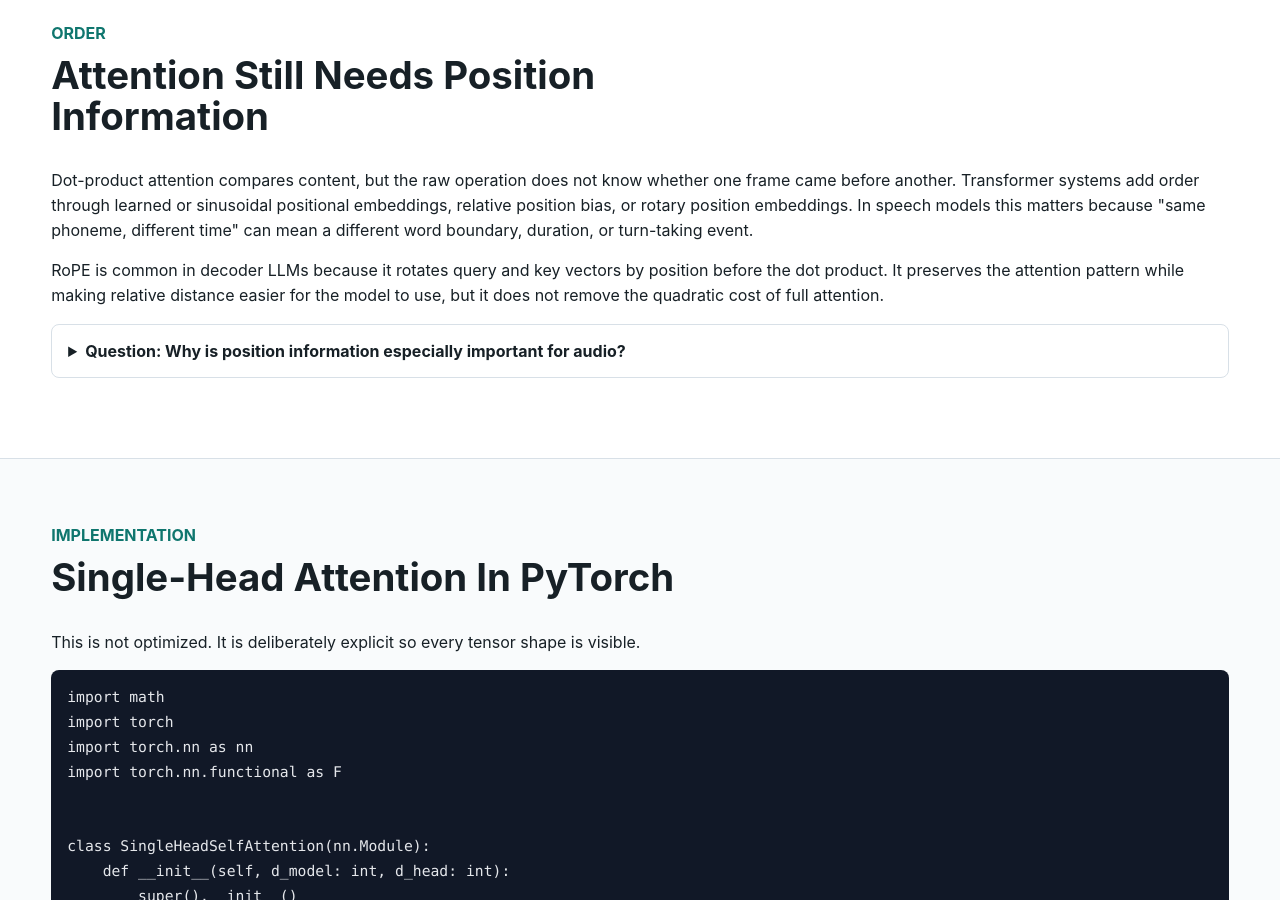
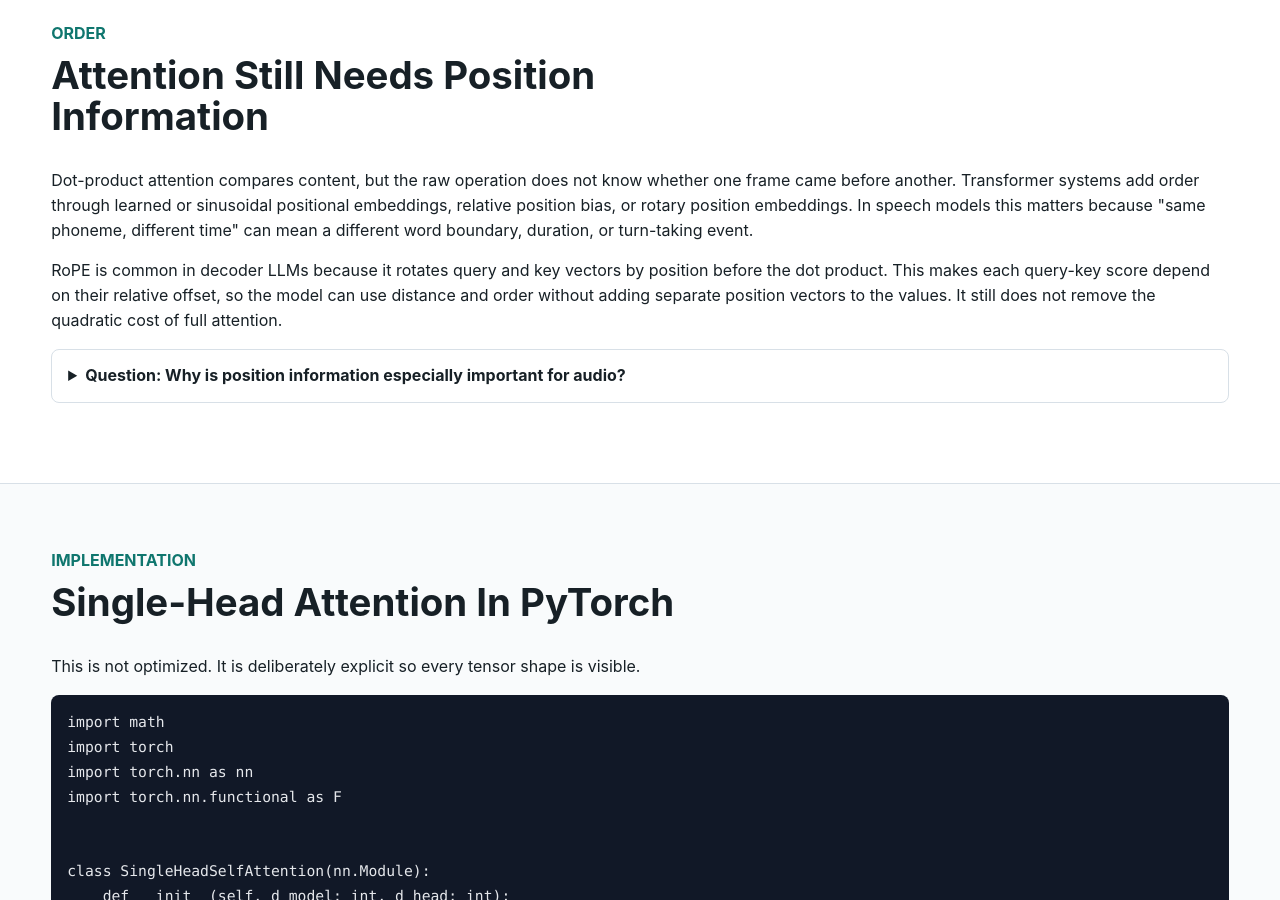
Before and after one commit to kennethli319/kennethli319.github.io, a Jekyll site: the page audio-text-ml-course/lessons/transformers.html, which Jekyll copies as it is, in a window 1280 px wide and 900 px high, scrolled down 1627 px. Built offline with Jekyll 4.4.1, drawn with Linux system fonts in a browser that asks for light colours.

Commit message:
Update transformer lesson RoPE wording

```diff
--- a/audio-text-ml-course/lessons/transformers.html
+++ b/audio-text-ml-course/lessons/transformers.html
@@ -97,9 +97,10 @@ output = weights @ V</code></pre>
       </p>
       <p>
         RoPE is common in decoder LLMs because it rotates query and key vectors
-        by position before the dot product. It preserves the attention pattern
-        while making relative distance easier for the model to use, but it does
-        not remove the quadratic cost of full attention.
+        by position before the dot product. This makes each query-key score
+        depend on their relative offset, so the model can use distance and
+        order without adding separate position vectors to the values. It still
+        does not remove the quadratic cost of full attention.
       </p>
 
       <details class="qa">
```
